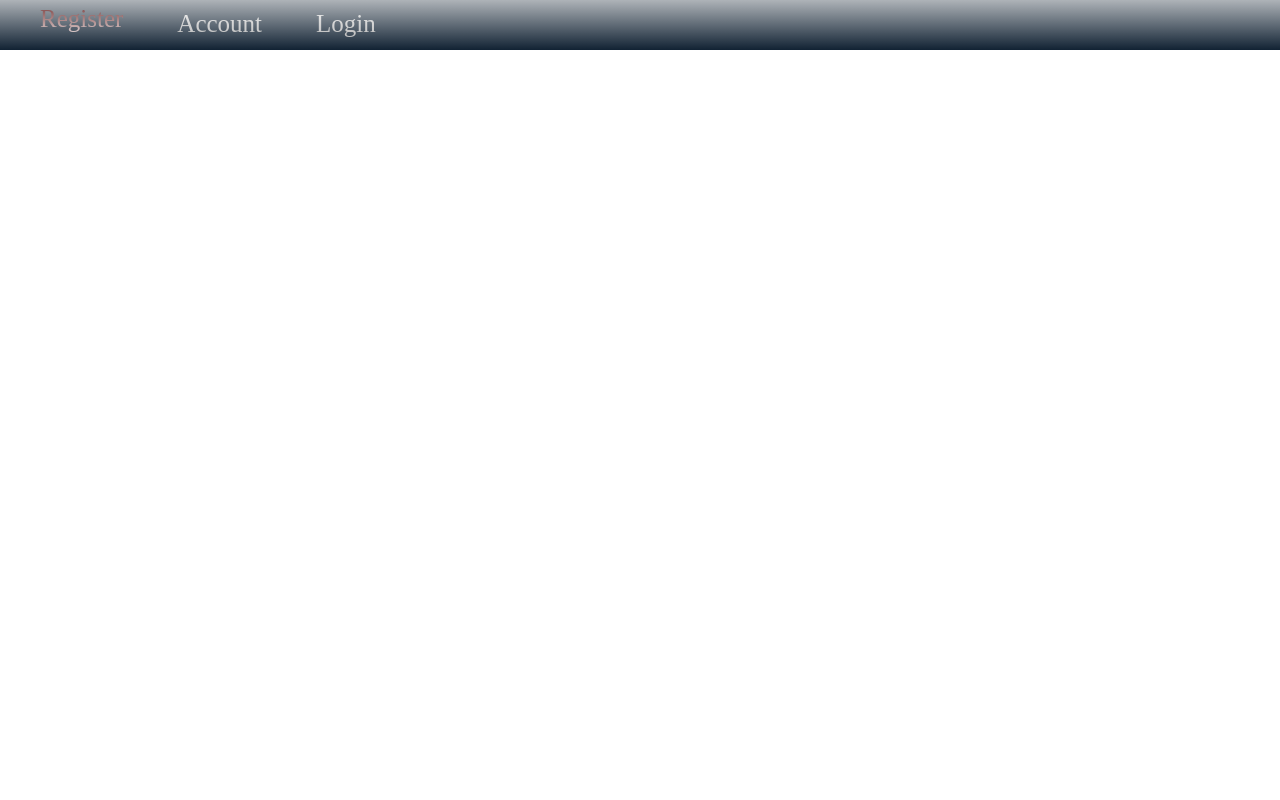
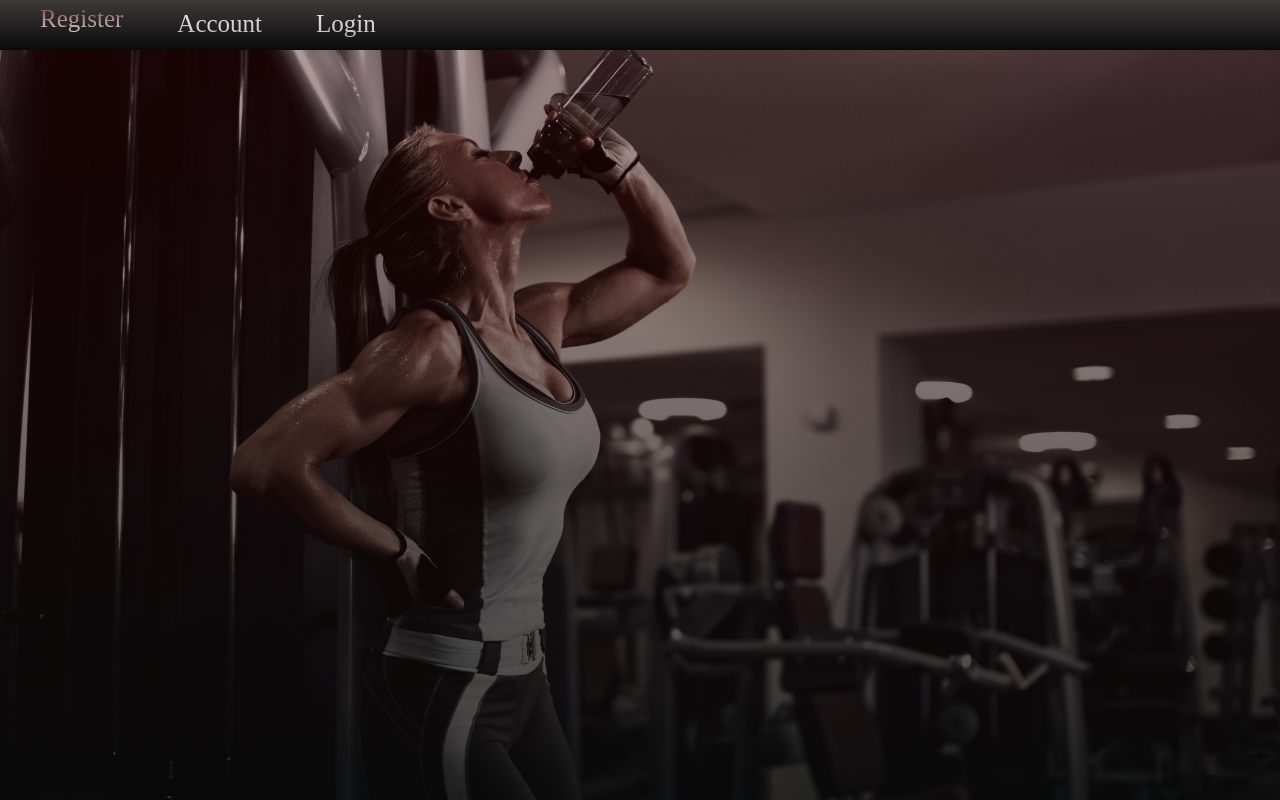
Before and after one commit to FrodoTheButcher/Fodor-Tudor, a Django app: page / in a window 1280 px wide. Run offline with Django 4.2, Linux system fonts and the light colour scheme.

Commit message:
changed background

```diff
--- a/Fodor-Tudor/my_project/my_project/views.py
+++ b/Fodor-Tudor/my_project/my_project/views.py
@@ -1,7 +1,7 @@
 from django.shortcuts import render
 from django.views.decorators.csrf import csrf_protect
 def base(request):
-    return render(request,'base.html')
+    return render(request,'main.html')
 
 
 def login(request):
--- a/Fodor-Tudor/my_project/templates/base.html
+++ b/Fodor-Tudor/my_project/templates/base.html
@@ -16,7 +16,7 @@
         #navbar
         {
             position: fixed;
-            background-image: linear-gradient(180deg ,rgb(174, 179, 184)  , #123);
+            background-image: linear-gradient(180deg ,rgb(61, 57, 57)  , rgb(10, 10, 10));
             width: 100%;
             height: 50px;
             display:flex;
@@ -114,7 +114,7 @@
             height: 100vh;
             width: 100vw;
             right: 1px;
-            background-image:linear-gradient(rgba(232, 232, 232, 0.8),rgba(11, 11, 11, 0.8)),url('static/p1.jpg');
+            background-image:linear-gradient(rgba(66, 5, 5, 0.379),rgba(11, 11, 11, 0.8)),url('static/p1.jpg');
             background-size: cover;
             transition: all 1s;
         }
--- /dev/null
+++ b/Fodor-Tudor/my_project/templates/main.html
@@ -0,0 +1,24 @@
+{% extends "base.html" %}
+{% block content %}
+{% load static %}
+
+<style>
+    *
+    {
+        margin: 0;
+        padding: 0;
+    }
+#bodyimg
+{
+    width: 100vw;
+    height: 100vh;
+    background-image:linear-gradient(rgba(66, 5, 5, 0.379),rgba(11, 11, 11, 0.8)),url('static/image2.jpg');
+    background-size: cover;
+    position: absolute;
+}
+</style>
+<div id="bodyimg">
+
+</div>
+
+{% endblock %}
```
Also changed, not shown: Fodor-Tudor/my_project/static/image2.jpg (added), Fodor-Tudor/my_project/static/p2.jpg (added).
